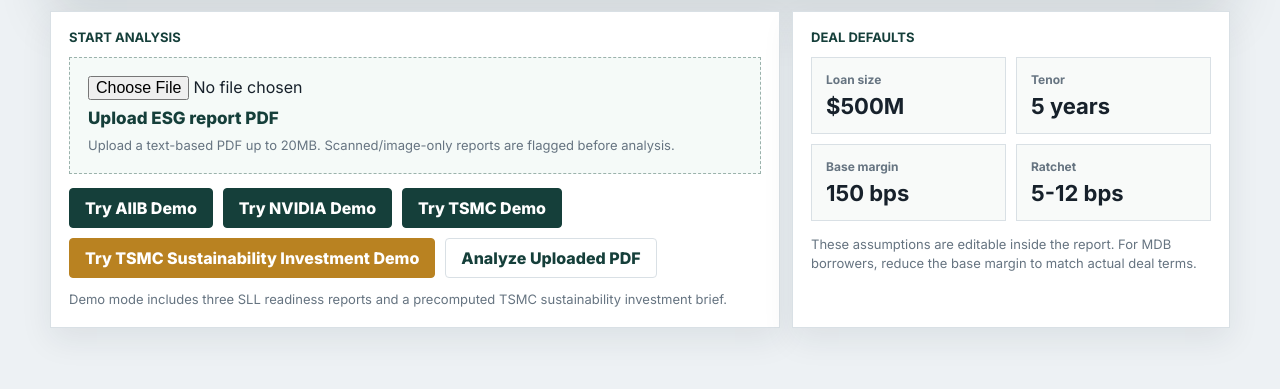
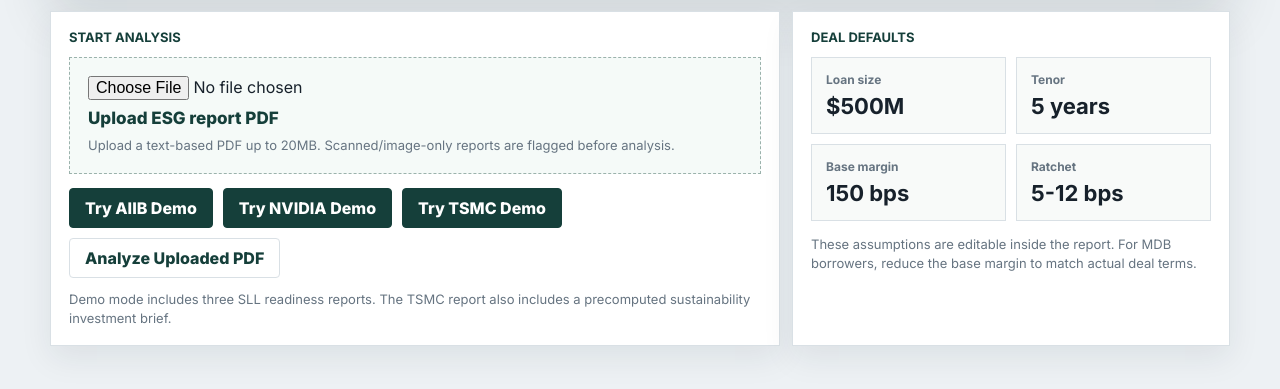
Before and after one commit to FiORyanM/sllreadiness, a website: page index.html in a window 1280 px wide. Shown: the part 273-662 px from the top of the page. Drawn offline with nearby package versions, Linux system fonts and the light colour scheme.

Commit message:
Remove standalone TSMC investment demo button

```diff
--- a/app.js
+++ b/app.js
@@ -1604,11 +1604,6 @@ function init() {
     showReport(tsmcFixture, "TSMC 2024 demo loaded.");
   });
 
-  document.getElementById("tsmc-investment-demo-button").addEventListener("click", () => {
-    history.pushState("", document.title, sustainabilityInvestmentDemoHash);
-    showCreditStrategyView({ precomputedDemo: true, returnView: "start" });
-  });
-
   document.getElementById("open-credit-strategy-button").addEventListener("click", () => {
     history.pushState("", document.title, creditStrategyHash);
     showCreditStrategyView({ returnView: "report" });
--- a/index.html
+++ b/index.html
@@ -39,11 +39,10 @@
               <button class="primary-button" id="demo-button" type="button">Try AIIB Demo</button>
               <button class="primary-button" id="nvidia-demo-button" type="button">Try NVIDIA Demo</button>
               <button class="primary-button" id="tsmc-demo-button" type="button">Try TSMC Demo</button>
-              <button class="primary-button investment-demo-button" id="tsmc-investment-demo-button" type="button">Try TSMC Sustainability Investment Demo</button>
               <button class="secondary-button" id="upload-preview-button" type="button">Analyze Uploaded PDF</button>
             </div>
             <p class="status-message" id="start-status" role="status">
-              Demo mode includes three SLL readiness reports and a precomputed TSMC sustainability investment brief.
+              Demo mode includes three SLL readiness reports. The TSMC report also includes a precomputed sustainability investment brief.
             </p>
             <button class="secondary-button is-hidden" id="retry-analysis-button" type="button">Retry AI Analysis</button>
             <button class="secondary-button is-hidden" id="cancel-analysis-button" type="button">Cancel Analysis</button>
--- a/styles.css
+++ b/styles.css
@@ -683,11 +683,6 @@ select {
   color: white;
 }
 
-.investment-demo-button {
-  border-color: var(--gold);
-  background: var(--gold);
-}
-
 .secondary-button {
   border: 1px solid var(--line);
   background: white;
```
